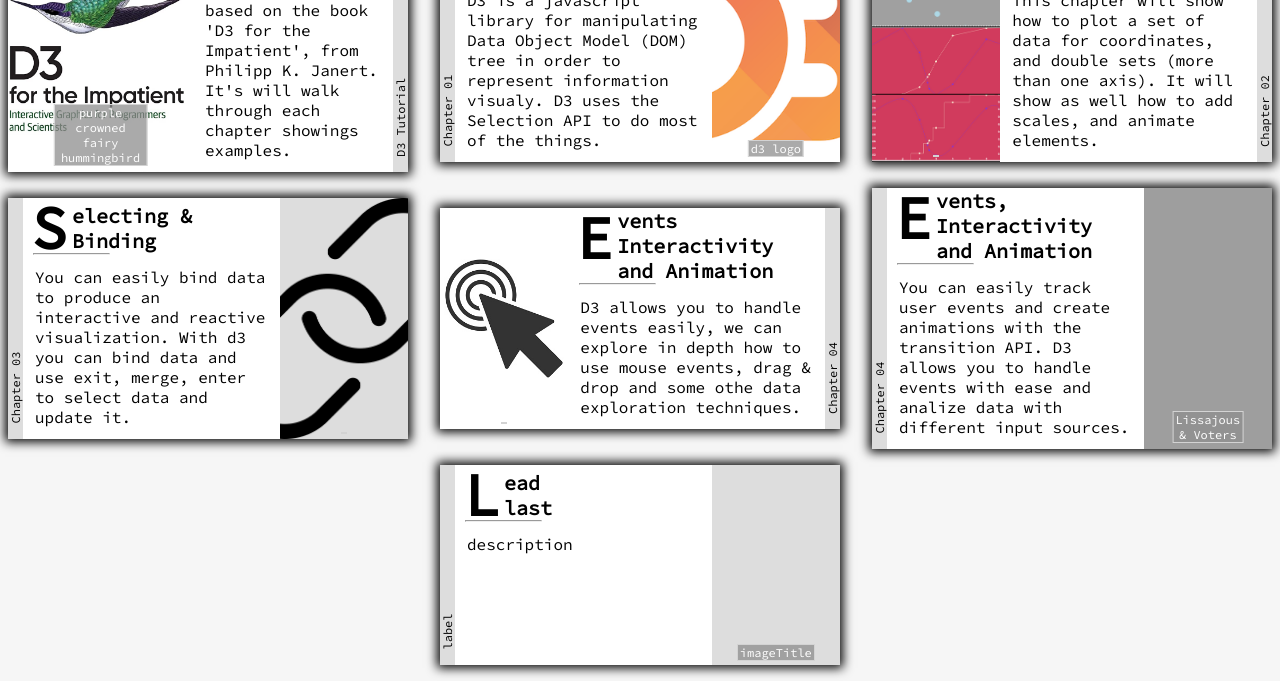
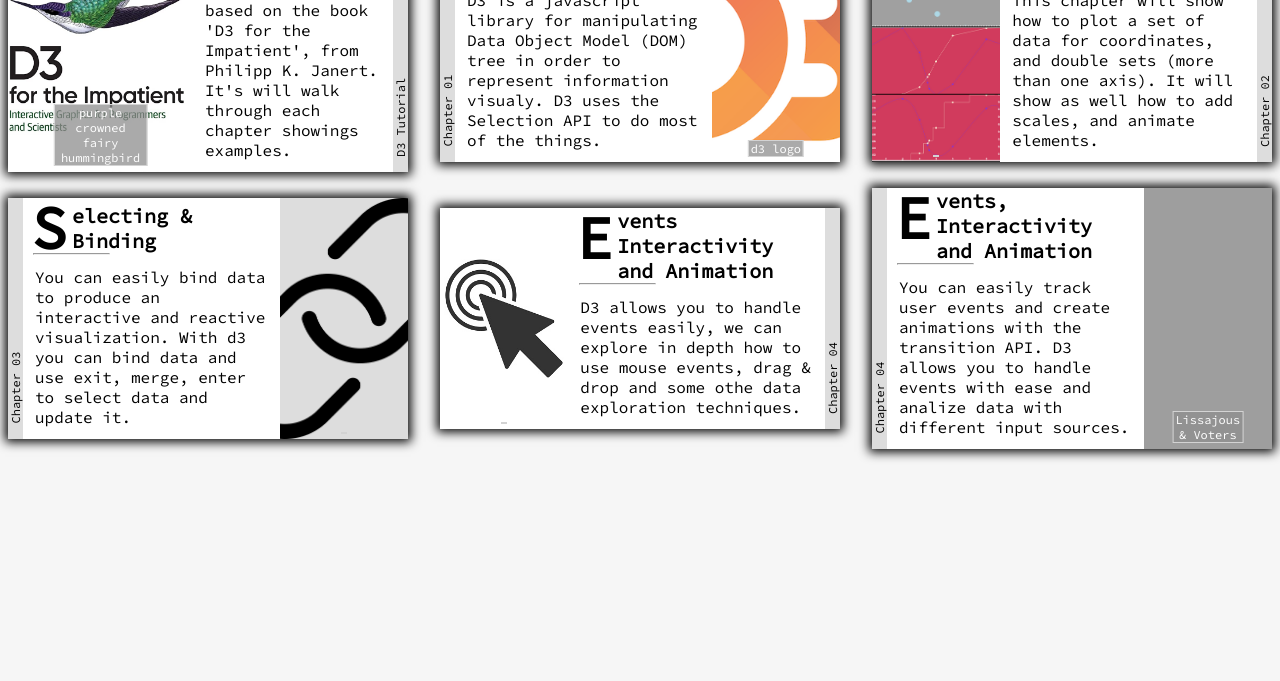
Before and after one commit to pulgamecanica/D3Examples, a plain HTML site: page index.html in a window 1280 px wide. Shown: the part 490-1171 px from the top of the page. After the commit the page ends 955 px from the top, so only its background shows below. Drawn offline with Linux system fonts and the light colour scheme; grey boxes are pictures that could not be loaded.

Commit message:
View ports & remove useless json content

```diff
--- a/index.json
+++ b/index.json
@@ -57,15 +57,5 @@
 		"imageTitle": "Lissajous & Voters",
 		"type": "chapter",
 		"reverse": false
-	},
-	{
-		"title": ["ead", "last"],
-		"titleLead": "L",
-		"label": "label",
-		"description": "description",
-		"imageUrl": "imageUrl",
-		"imageTitle": "imageTitle",
-		"type": "chapter",
-		"reverse": false
 	}
 ]
```
Also changed, not shown: Chapter02/lets_make_some_graphs_already.html (+1 -0 lines), Chapter03/the_heart_of_the_matter_selecting_and_binding.html (+1 -0 lines), Chapter04/events_interactivity_and_animation.html (+1 -0 lines), Chapter05/generators_components_and_layouts.html (+1 -0 lines), Extra/index.html (+1 -0 lines).
